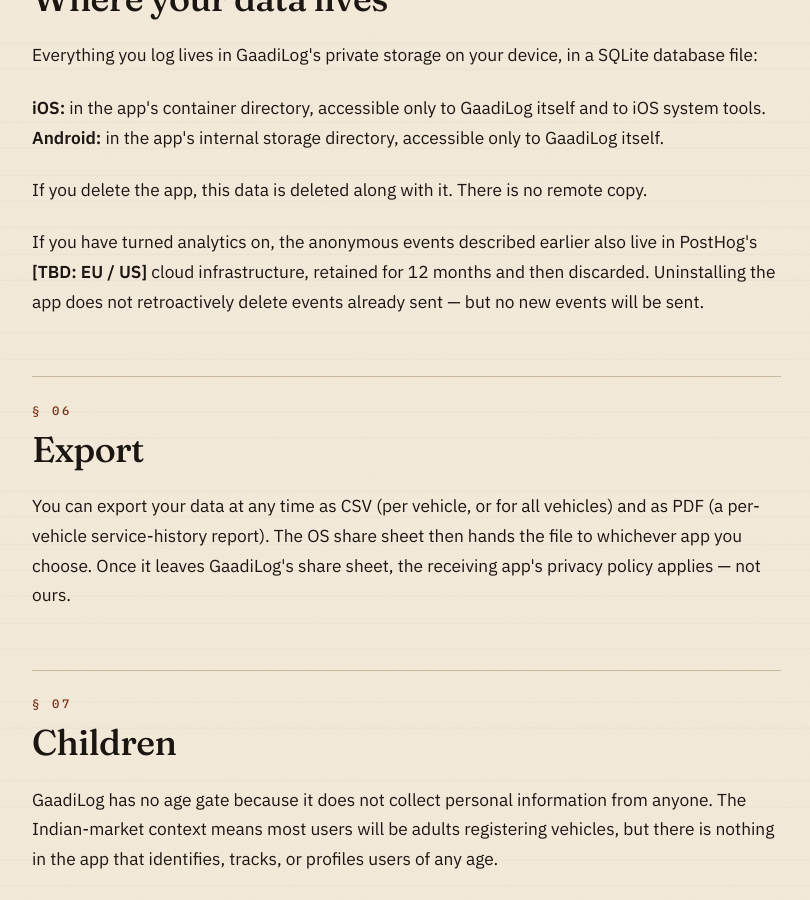
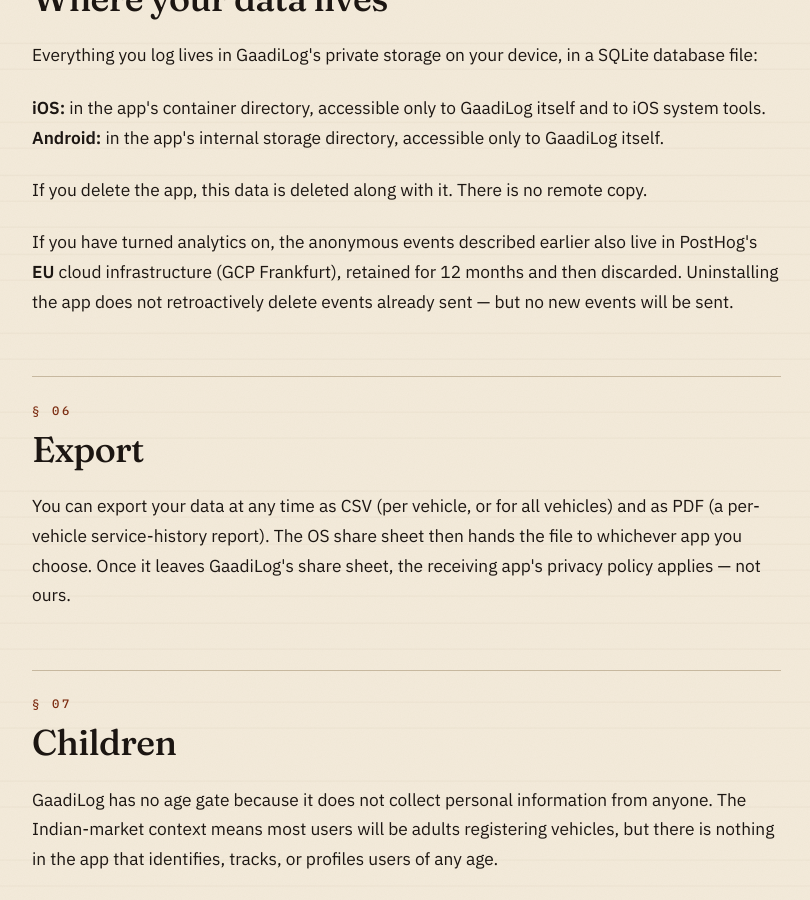
Before and after one commit to akagr/gaadilog-site, a Jekyll site: the page built from privacy-policy.md, in a window 1280 px wide and 900 px high, scrolled down 3698 px. Shown: the whole window, without its empty margins (19-829 px from the left). Built offline with Jekyll 4.4.1, drawn with Linux system fonts in a browser that asks for light colours; some web fonts are replaced.

Commit message:
docs(v1.2): settle PostHog cloud region — EU (Frankfurt)
EU edges out US on three axes — privacy-policy brand fit (GDPR
jurisdiction reads cleaner than AWS Virginia for an
Indian-market privacy-first app), latency from India (~140ms vs
~230ms RTT to PostHog ingest), and DPDP cross-border posture
(EU adequacy is well-precedented).

Load-bearing because PostHog does not support cross-region
project migration — picking once.

Co-Authored-By: Claude Opus 4.7 (1M context) <noreply@anthropic.com>

```diff
--- a/privacy-policy.md
+++ b/privacy-policy.md
@@ -118,7 +118,7 @@ description: GaadiLog collects nothing by default. Optional anonymous analytics,
 
 <p>If you delete the app, this data is deleted along with it. There is no remote copy.</p>
 
-<p>If you have turned analytics on, the anonymous events described earlier also live in PostHog's <strong>[TBD: EU / US]</strong> cloud infrastructure, retained for 12 months and then discarded. Uninstalling the app does not retroactively delete events already sent — but no new events will be sent.</p>
+<p>If you have turned analytics on, the anonymous events described earlier also live in PostHog's <strong>EU</strong> cloud infrastructure (GCP Frankfurt), retained for 12 months and then discarded. Uninstalling the app does not retroactively delete events already sent — but no new events will be sent.</p>
 
 <h2>Export</h2>
 
```
